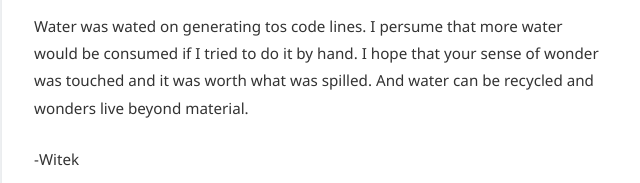
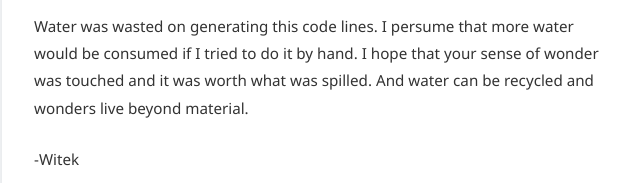
Before and after one commit to poemline/poemline.github.io, a plain HTML site: page about.html in a window 1280 px wide. Shown: the part 389-572 px from the top of the page, 318-958 px from the left. Drawn offline with Linux system fonts and the light colour scheme.

Commit message:
Update about.html

```diff
--- a/about.html
+++ b/about.html
@@ -40,7 +40,7 @@
 
   <p>Years later it resulted in this humble joke of a page. It was generated using LLM tools HEAVILY. This excercise and served as lesson to learn how to use it. Except for this text on this page. It is mine. Typos and all.</p>
 
-  <p>Water was wated on generating tos code lines. I persume that more water would be consumed if I tried to do it by hand. I hope that your sense of wonder was touched and it was worth what was spilled. And water can be recycled and wonders live beyond material.</p>
+  <p>Water was wasted on generating this code lines. I persume that more water would be consumed if I tried to do it by hand. I hope that your sense of wonder was touched and it was worth what was spilled. And water can be recycled and wonders live beyond material.</p>
 
   <p class="signature">-Witek</p>
 
```
